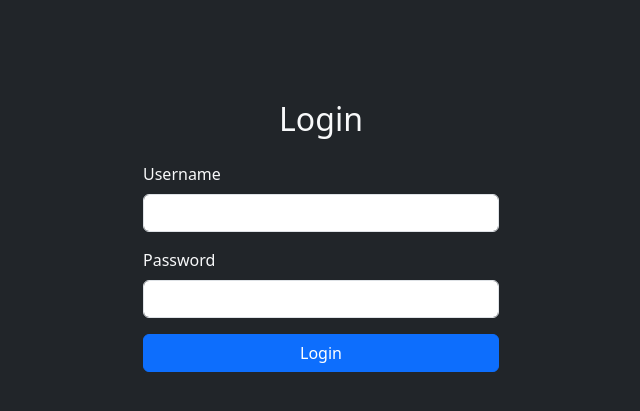
After one commit to gio83dj/CustomerManagement, a Python web app: template templates/login.html in a window 1280 px wide. The commit adds this page. Shown: the top 411 px of the page, without its empty margins (319-959 px from the left). Run offline with Jinja, Linux system fonts and the light colour scheme; the template is opened without the code that fills it, so the values that code supplies are empty.

Commit message:
Nuova versione con richiesta login user password

```diff
--- /dev/null
+++ b/templates/login.html
@@ -0,0 +1,41 @@
+<!DOCTYPE html>
+<html lang="it">
+<head>
+  <meta charset="UTF-8">
+  <meta name="viewport" content="width=device-width, initial-scale=1">
+  <title>Login - Gestione Clienti</title>
+  <link href="https://cdn.jsdelivr.net/npm/bootstrap@5.3.0/dist/css/bootstrap.min.css" rel="stylesheet">
+</head>
+<body class="bg-dark text-light">
+  <div class="container">
+    <div class="row justify-content-center" style="margin-top: 100px;">
+      <div class="col-md-4">
+        <h2 class="text-center mb-4">Login</h2>
+        <!-- Visualizza eventuali messaggi -->
+        {% with messages = get_flashed_messages(with_categories=true) %}
+          {% if messages %}
+            {% for category, message in messages %}
+              <div class="alert alert-{{ category }} alert-dismissible fade show" role="alert">
+                {{ message }}
+                <button type="button" class="btn-close" data-bs-dismiss="alert" aria-label="Close"></button>
+              </div>
+            {% endfor %}
+          {% endif %}
+        {% endwith %}
+        <form method="POST">
+          <div class="mb-3">
+            <label for="username" class="form-label">Username</label>
+            <input type="text" class="form-control" id="username" name="username" required>
+          </div>
+          <div class="mb-3">
+            <label for="password" class="form-label">Password</label>
+            <input type="password" class="form-control" id="password" name="password" required>
+          </div>
+          <button type="submit" class="btn btn-primary w-100">Login</button>
+        </form>
+      </div>
+    </div>
+  </div>
+  <script src="https://cdn.jsdelivr.net/npm/bootstrap@5.3.0/dist/js/bootstrap.bundle.min.js"></script>
+</body>
+</html>
```
Also changed, not shown: app.py (+43 -2 lines), templates/layout.html (+10 -1 lines), 1 other file.
